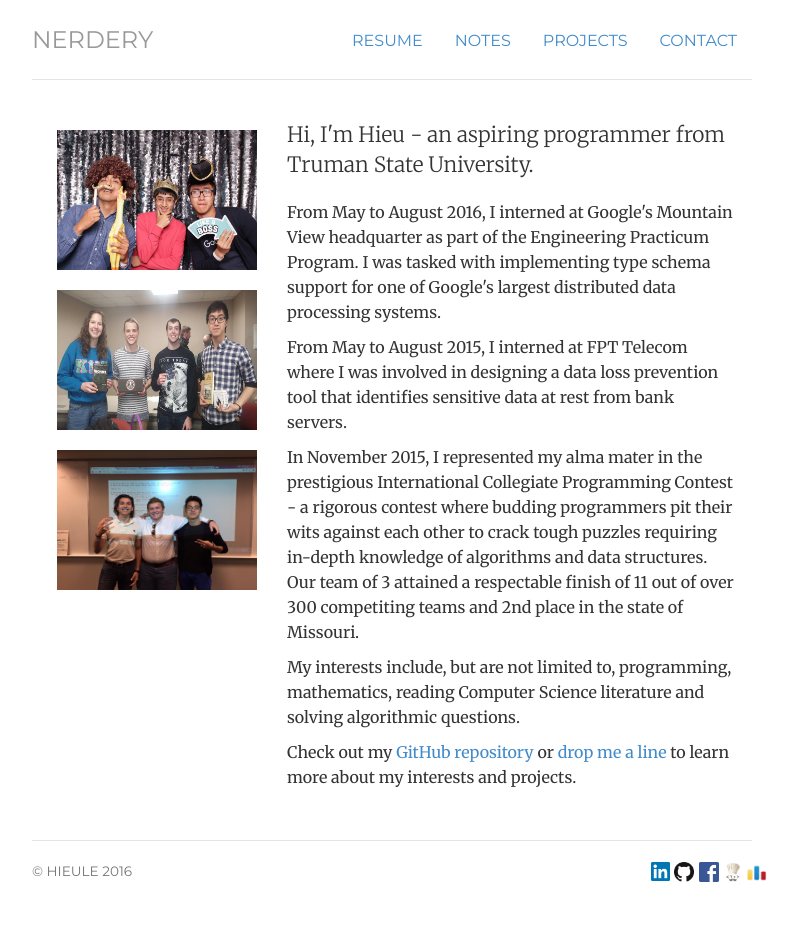
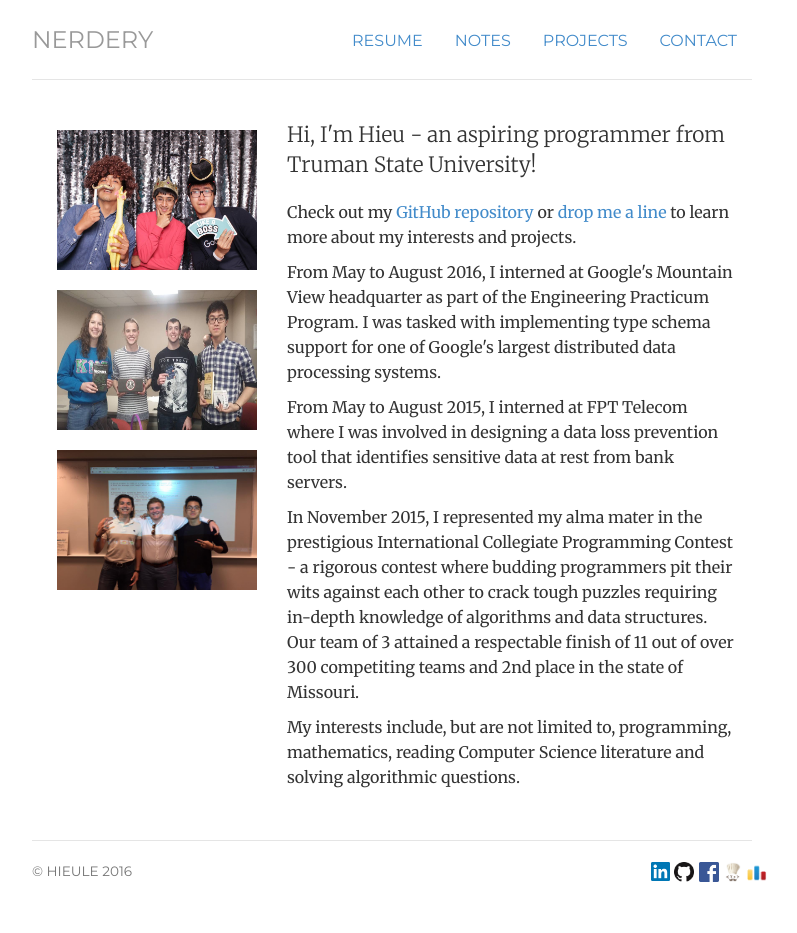
Before and after one commit to hieule22/hieule22.github.io, a Jekyll site: the page built from index.html, in a window 1280 px wide. Shown: the whole page, without its empty margins (248-1045 px from the left). Built offline with Jekyll 4.4.1, drawn with Linux system fonts in a browser that asks for light colours; some of the changed lines change nothing that is shown.

Commit message:
Update homepage

```diff
--- a/index.html
+++ b/index.html
@@ -14,7 +14,9 @@
   </div>
   <div itemscope itemtype="http://data-vocabulary.org/Person" class="col-sm-8">
     <p class="lead">Hi, I'm <span itemprop="name">Hieu</span> - an aspiring programmer from Truman State
-     University.</p>
+      University!</p>
+    <p>Check out my <a href="https://github.com/hieule22">GitHub repository</a> or <a href="contact">drop me a
+	line</a> to learn more about my interests and projects.</p>
     <p> From May to August 2016, I interned at Google's Mountain View headquarter as part of the Engineering
       Practicum Program. I was tasked with implementing type schema support for one of Google's largest distributed
       data processing systems.</p>
@@ -26,8 +28,6 @@
       respectable finish of 11 out of over 300 competiting teams and 2nd place in the state of Missouri.</p>
     <p> My interests include, but are not limited to, programming, mathematics, reading Computer Science
       literature and solving algorithmic questions.</p>
-    <p>Check out my <a href="https://github.com/hieule22">GitHub repository</a> or <a href="contact">drop me a
-	line</a> to learn more about my interests and projects.</p>
   </div>
 </div>
 <!-- </div> -->
```
